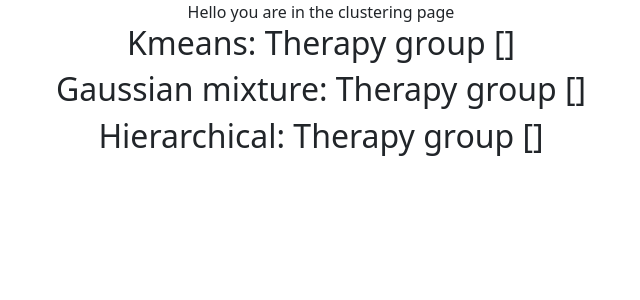
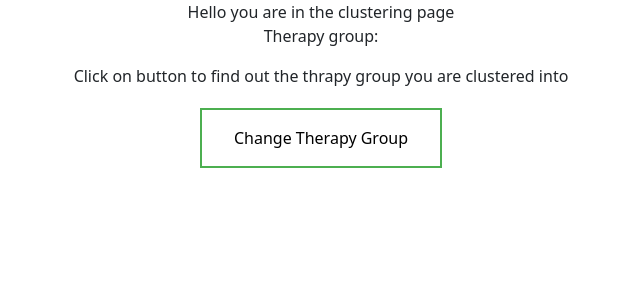
Before and after one commit to VaibhaveS/MentalHealthWithAI, a Flask app: template proj/templates/cluster.html in a window 1280 px wide. Shown: the part 56-356 px from the top of the page, without its empty margins (319-959 px from the left). Run offline with Flask 2, Linux system fonts and the light colour scheme; the template is opened without the code that fills it: most values are stand-ins (such as "Sample title", 1, 10 or a date in 2020); parts of the project's set-up code (start-up, migrations or seed data) failed here and were passed over; some libraries are stand-ins or nearby versions.

Commit message:
Some more styling added

```diff
--- a/proj/static/cluster.css
+++ b/proj/static/cluster.css
@@ -29,3 +29,28 @@
     display: none;
     text-align: center;
 }
+
+.button {
+    background-color: #4CAF50; /* Green */
+    border: none;
+    color: white;
+    padding: 16px 32px;
+    text-align: center;
+    text-decoration: none;
+    display: inline-block;
+    font-size: 16px;
+    margin: 4px 2px;
+    transition-duration: 0.4s;
+    cursor: pointer;
+}
+
+.button1 {
+    background-color: white;
+    color: black;
+    border: 2px solid #4CAF50;
+}
+
+.button1:hover {
+    background-color: #4CAF50;
+    color: white;
+}
--- a/proj/templates/cluster.html
+++ b/proj/templates/cluster.html
@@ -11,16 +11,23 @@
 
 Hello you are in the clustering page
 
-<h2>Kmeans: Therapy group {{grp1}}</h2>
+<!-- <h2>Kmeans: Therapy group {{grp1}}</h2>
 <h2>Gaussian mixture: Therapy group {{grp2}}</h2>
-<h2>Hierarchical: Therapy group {{grp3}}</h2>
+<h2>Hierarchical: Therapy group {{grp3}}</h2> -->
+
+<p>Therapy group: <p id="cc">Click on button to find out the thrapy group you are clustered into</p></p>
+
+<button title="Change_group" class="button button1" onclick="choosecluster()">Change Therapy Group</button>
 
 </div>
+
 
 
 </body>
 <script>
     var myVar;
+    var ct = 0;
+    const algogrps = [{{grp1}}, {{grp2}}, {{grp3}}];
 
     function myFunction() {
         myVar = setTimeout(showPage, 3000);
@@ -30,6 +37,11 @@
         document.getElementById("loader").style.display = "none";
         document.getElementById("myDiv").style.display = "block";
     }
+    function choosecluster(params) {
+        document.getElementById("cc").innerText = algogrps[ct];
+        ct++;
+        if(ct==3)ct=0;
+    }
 </script>
 
 {% endblock contenta %}
```
